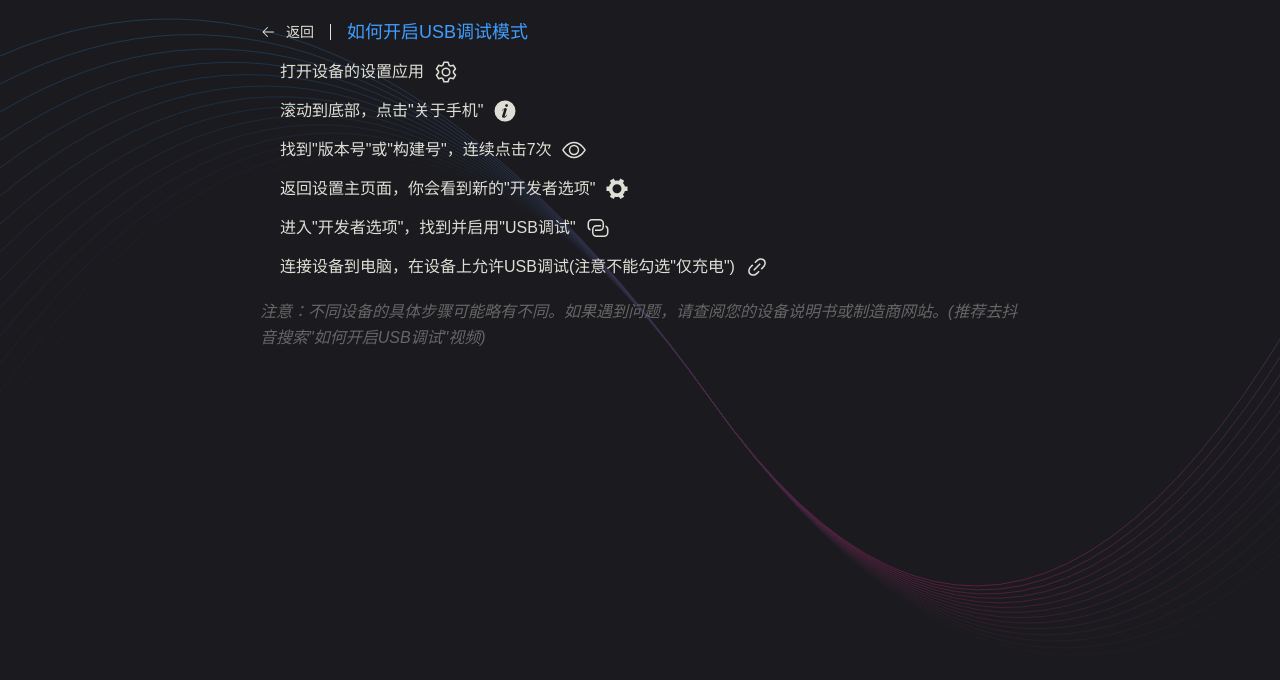
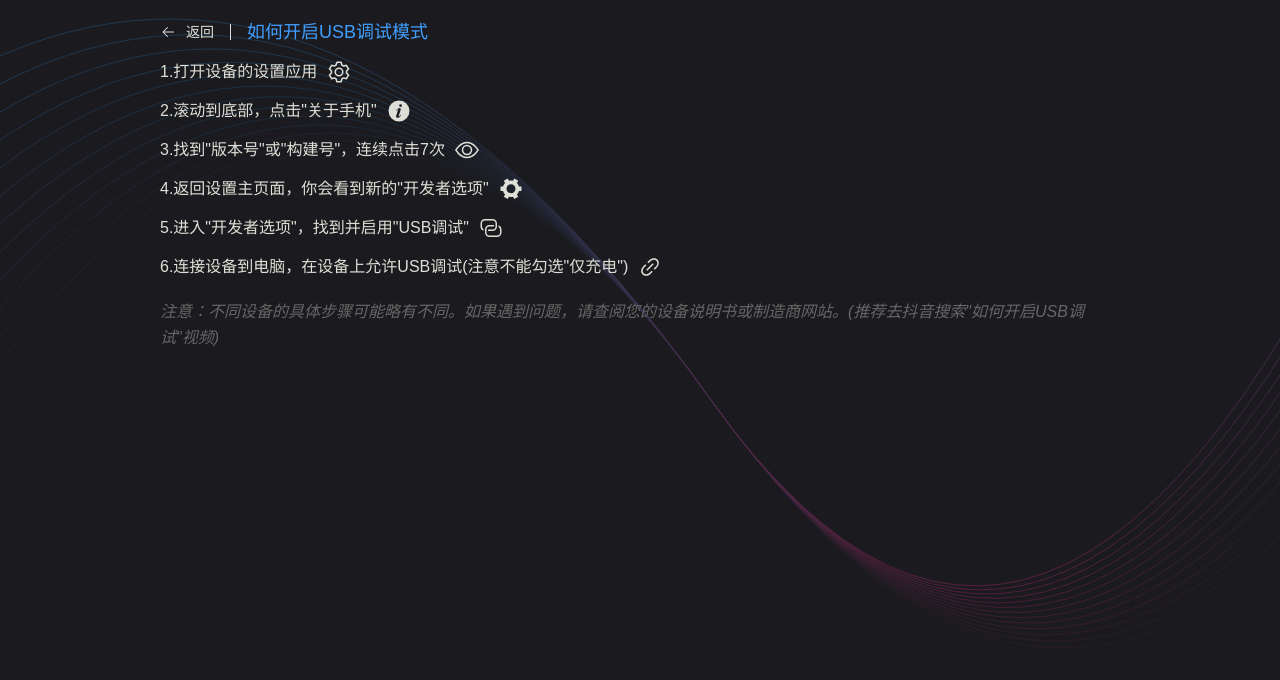
Before and after one commit to chengazhen/electron-adb, a Vue app: page /#/usb-debug-guide in a window 1280 px wide. Shown: the top 680 px of the page. Built offline with nearby package versions, Linux system fonts and the light colour scheme.

Commit message:
feat: 优化设备管理页面样式并增加滚动支持

```diff
--- a/src/renderer/src/App.vue
+++ b/src/renderer/src/App.vue
@@ -18,6 +18,7 @@ useDeviceStore()
   max-width: 1000px;
   margin: 0 auto;
   overflow: hidden;
+  height: 100vh;
 }
 
 * {
@@ -26,7 +27,5 @@ useDeviceStore()
   box-sizing: border-box;
 }
 
-
-
 /* 如果需要，可以在这里添加任何全局样式 */
 </style>
--- a/src/renderer/src/pages/DeviceManagerAndInstaller.vue
+++ b/src/renderer/src/pages/DeviceManagerAndInstaller.vue
@@ -1,4 +1,5 @@
 <template>
+  <el-scrollbar height="100%">
     <div class="device-manager-and-installer">
       <el-row :gutter="20">
         <el-col :span="24">
@@ -25,6 +26,7 @@
         如何开启USB调试模式？
       </el-button>
     </div>
+  </el-scrollbar>
 </template>
 
 <script lang="ts" setup>
@@ -33,6 +35,7 @@ import { useRouter } from 'vue-router'
 import DeviceManager from '@renderer/components/DeviceManager.vue'
 import DeviceInfo from '@renderer/components/DeviceInfo.vue'
 import AppInstaller from '@renderer/components/AppInstaller.vue'
+import { ElButton, ElScrollbar } from 'element-plus'
 
 const router = useRouter()
 const selectedDeviceId = ref('')
@@ -49,6 +52,7 @@ const goToUsbDebugGuide = () => {
 <style scoped>
 .device-manager-and-installer {
   padding: 20px;
+  position: relative;
 }
 
 .usb-debug-guide-btn {
--- a/src/renderer/src/pages/UsbDebugGuide.vue
+++ b/src/renderer/src/pages/UsbDebugGuide.vue
@@ -5,30 +5,42 @@
         <span style="color: #409eff">如何开启USB调试模式</span>
       </template>
     </el-page-header>
-    <ol class="mt-4">
+    <ol class="mt-4" type="1">
       <li>
         打开设备的设置应用
-        <el-icon><Setting /></el-icon>
+        <el-icon>
+          <Setting />
+        </el-icon>
       </li>
       <li>
         滚动到底部，点击"关于手机"
-        <el-icon><InfoFilled /></el-icon>
+        <el-icon>
+          <InfoFilled />
+        </el-icon>
       </li>
       <li>
         找到"版本号"或"构建号"，连续点击7次
-        <el-icon><View /></el-icon>
+        <el-icon>
+          <View />
+        </el-icon>
       </li>
       <li>
         返回设置主页面，你会看到新的"开发者选项"
-        <el-icon><Tools /></el-icon>
+        <el-icon>
+          <Tools />
+        </el-icon>
       </li>
       <li>
         进入"开发者选项"，找到并启用"USB调试"
-        <el-icon><Connection /></el-icon>
+        <el-icon>
+          <Connection />
+        </el-icon>
       </li>
       <li>
         连接设备到电脑，在设备上允许USB调试<strong>(注意不能勾选"仅充电")</strong>
-        <el-icon><Link /></el-icon>
+        <el-icon>
+          <Link />
+        </el-icon>
       </li>
     </ol>
     <p>
@@ -50,7 +62,6 @@ const goBack = () => {
 
 <style scoped>
 .usb-debug-guide {
-  max-width: 800px;
   margin: 0 auto;
   padding: 20px;
   font-family: Arial, sans-serif;
@@ -63,7 +74,7 @@ h1 {
 }
 
 ol {
-  padding-left: 20px;
+  counter-reset: item;
 }
 
 li {
@@ -71,6 +82,11 @@ li {
   line-height: 1.5;
   display: flex;
   align-items: center;
+}
+
+ol li:before {
+  content: counter(item) '. ';
+  counter-increment: item;
 }
 
 .el-icon {
```
Lines whose indentation alone changed are shown as unchanged.
